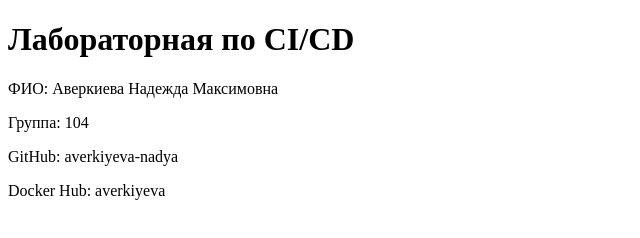
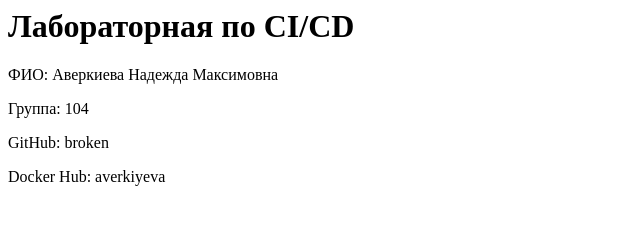
Before and after one commit to averkiyeva-nadya/averkiyeva-nadya-ci-cd-lab, a plain HTML site: page index.html in a window 1280 px wide. Shown: the whole page, without its empty margins (0-640 px from the left). Drawn offline with Linux system fonts and the light colour scheme.

Commit message:
break: demonstrate CI failure

```diff
--- a/index.html
+++ b/index.html
@@ -1,4 +1,3 @@
-<!doctype html>
 <html lang="ru">
 <head>
   <meta charset="utf-8">
@@ -8,7 +7,7 @@
   <h1>Лабораторная по CI/CD</h1>
   <p>ФИО: Аверкиева Надежда Максимовна</p>
   <p>Группа: 104</p>
-  <p>GitHub: averkiyeva-nadya</p>
+  <p>GitHub: broken</p>
   <p>Docker Hub: averkiyeva</p>
 </body>
 </html>
```
